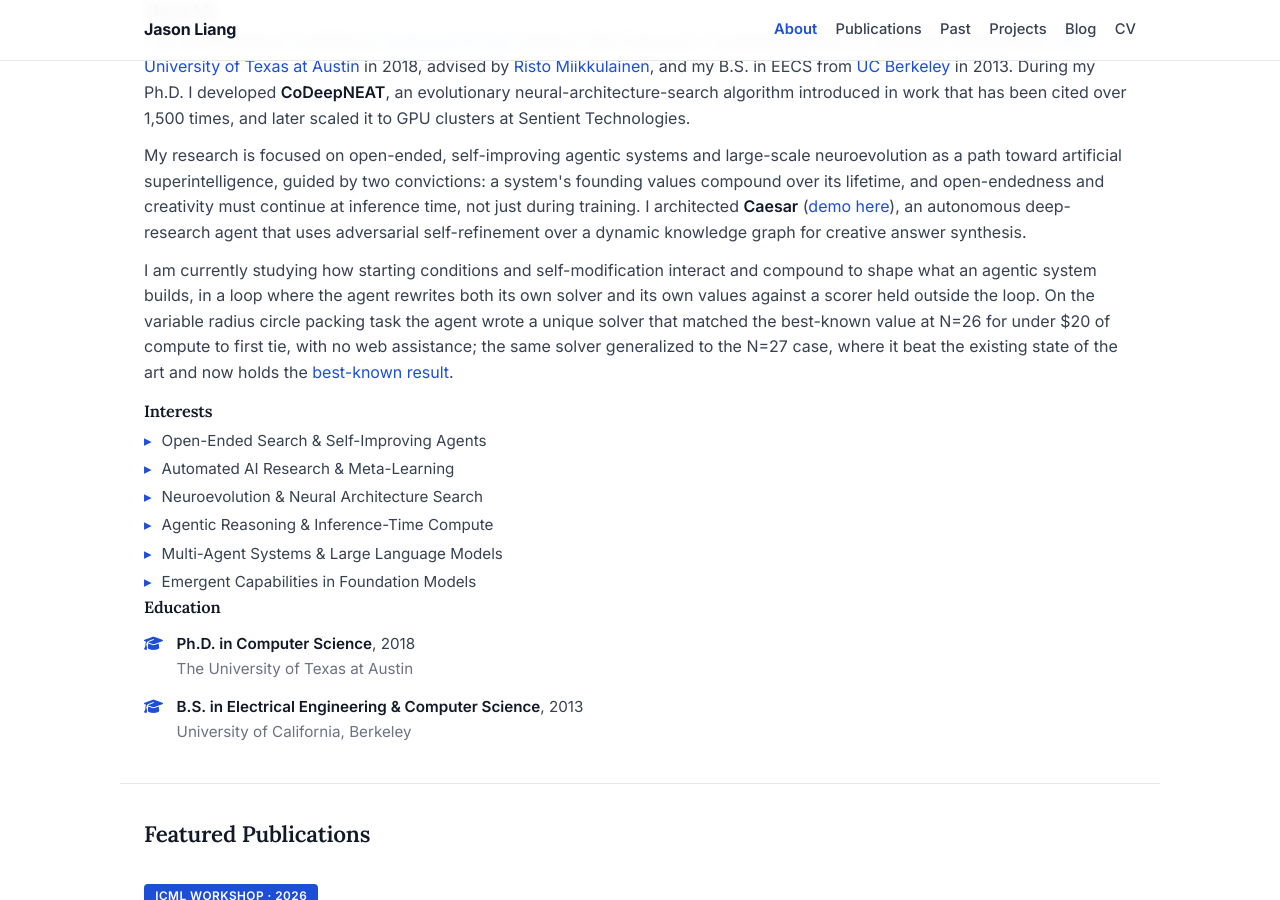
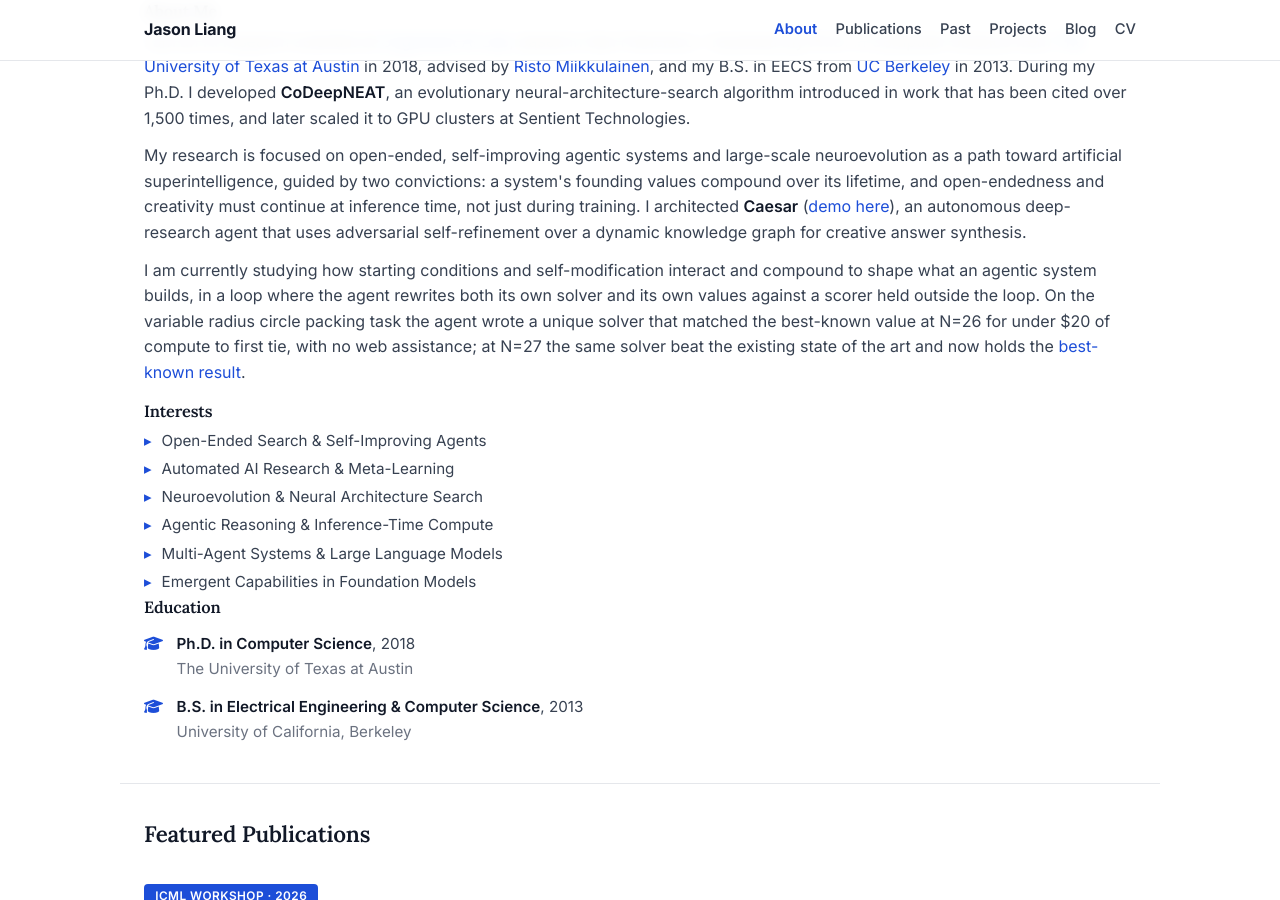
Before and after one commit to jasonzliang/jasonzliang.github.io, a Jekyll site: the page index.html, which Jekyll copies as it is, in a window 1280 px wide and 900 px high, scrolled down 376 px. Built offline with Jekyll 4.4.1, drawn with Linux system fonts in a browser that asks for light colours.

Commit message:
Drop the "generalized to N=27" claim; refresh cv.pdf
N=27 was an in-loop optimization target with an anchor
(self_improvement_v2 results .../bench/bench2/spec.json defines n in 27..32,
anchor_n27 = 2.627343), so nothing generalized to a held-out size. The cover
letter dropped this wording on 2026-08-06; the site was still carrying it.
Now "at N=27 the same solver beat the existing state of the art".

Co-Authored-By: Claude Opus 5 (1M context) <noreply@anthropic.com>

```diff
--- a/index.html
+++ b/index.html
@@ -136,7 +136,7 @@
     <h3 class="block-heading">About Me</h3>
     <p>I am an AI research scientist at <a href="https://www.cognizant.com/us/en/ai-labs" target="_blank" rel="noopener">Cognizant AI Lab</a>, based in San Francisco. I received my Ph.D. in Computer Science from <a href="https://www.cs.utexas.edu/" target="_blank" rel="noopener">The University of Texas at Austin</a> in 2018, advised by <a href="https://www.cs.utexas.edu/users/risto/" target="_blank" rel="noopener">Risto Miikkulainen</a>, and my B.S. in EECS from <a href="https://eecs.berkeley.edu/" target="_blank" rel="noopener">UC Berkeley</a> in 2013. During my Ph.D. I developed <a href="https://arxiv.org/abs/1703.00548" target="_blank" rel="noopener"><strong>CoDeepNEAT</strong></a>, an evolutionary neural-architecture-search algorithm introduced in work that has been cited over 1,500 times, and later scaled it to GPU clusters at Sentient Technologies.</p>
     <p>My research is focused on open-ended, self-improving agentic systems and large-scale neuroevolution as a path toward artificial superintelligence, guided by two convictions: a system's founding values compound over its lifetime, and open-endedness and creativity must continue at inference time, not just during training. I architected <a href="https://jasonzliang.github.io/caesar-agent/" target="_blank" rel="noopener"><strong>Caesar</strong></a> (<a href="https://caesar.tanuki-owl.ts.net/" target="_blank" rel="noopener">demo here</a>), an autonomous deep-research agent that uses adversarial self-refinement over a dynamic knowledge graph for creative answer synthesis.</p>
-    <p>I am currently studying how starting conditions and self-modification interact and compound to shape what an agentic system builds, in a loop where the agent rewrites both its own solver and its own values against a scorer held outside the loop. On the variable radius circle packing task the agent wrote a unique solver that matched the best-known value at N=26 for under $20 of compute to first tie, with no web assistance; the same solver generalized to the N=27 case, where it beat the existing state of the art and now holds the <a href="https://www.packomania.com/csqv/csqv.html" target="_blank" rel="noopener">best-known result</a>.</p>
+    <p>I am currently studying how starting conditions and self-modification interact and compound to shape what an agentic system builds, in a loop where the agent rewrites both its own solver and its own values against a scorer held outside the loop. On the variable radius circle packing task the agent wrote a unique solver that matched the best-known value at N=26 for under $20 of compute to first tie, with no web assistance; at N=27 the same solver beat the existing state of the art and now holds the <a href="https://www.packomania.com/csqv/csqv.html" target="_blank" rel="noopener">best-known result</a>.</p>
     <!--
       =============================================================
       For the person who view-sources this page.
```
Also changed, not shown: 1 other file.
